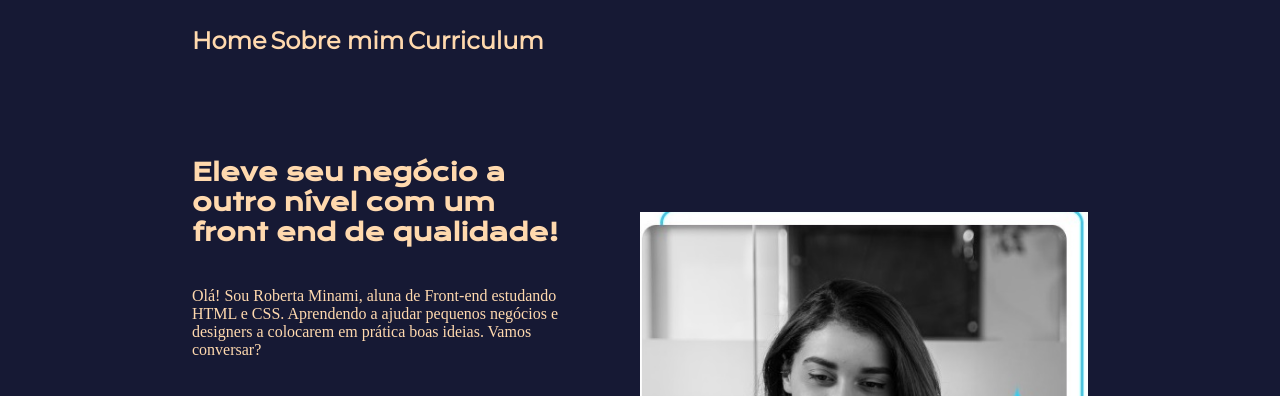
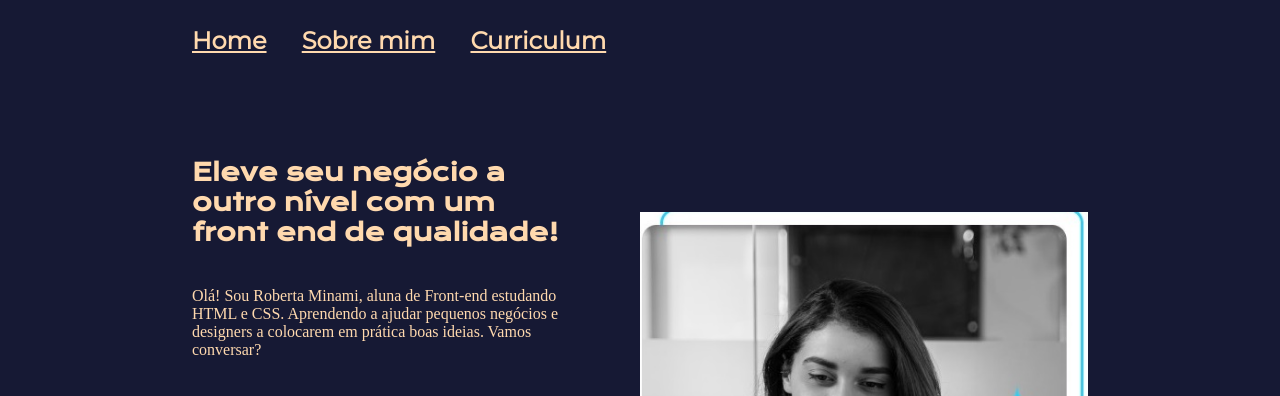
Before and after one commit to Ro-ake/portifolioCSS, a plain HTML site: page index.html in a window 1280 px wide. Shown: the top 396 px of the page. Drawn offline with nearby package versions, Linux system fonts and the light colour scheme; files whose address does not match are found by name.

Commit message:
Update style.css

```diff
--- a/style.css
+++ b/style.css
@@ -26,14 +26,16 @@ body{
 }
 
 .cabecalho__menu{
-    gap: 2.20;
+    display: flex;
+    justify-content: flex-start ;
+    gap: 2.2em;
 }
 .cabecalho__menu__link{
     font-family: var(--fonte-secundaria);
     font-size: 1.5rem;/*1 rem = 16px*/
     font-weight: 600;
     color:var(--cor-secundaria);
-    text-decoration: none;
+    text-decoration: underline;
 }
 .apresentacao
 {
@@ -136,6 +138,7 @@ font-family: var(--fonte-primaria);
     font-family:var(--fonte-secundaria);
  }
 .apresentacao__imagem{
+    object-position: center;
     width: 50%;
 }
 /*usado@media para ajustarmos medidas do prjeto para outras telas*/
@@ -150,9 +153,8 @@ font-family: var(--fonte-primaria);
     .apresentacao{
         flex-direction: column-reverse;
         padding:5%;
-        .apresentacao__conteudo{
+    }
+     .apresentacao__conteudo{
             width:auto;
         }
     }
-
-}
```
